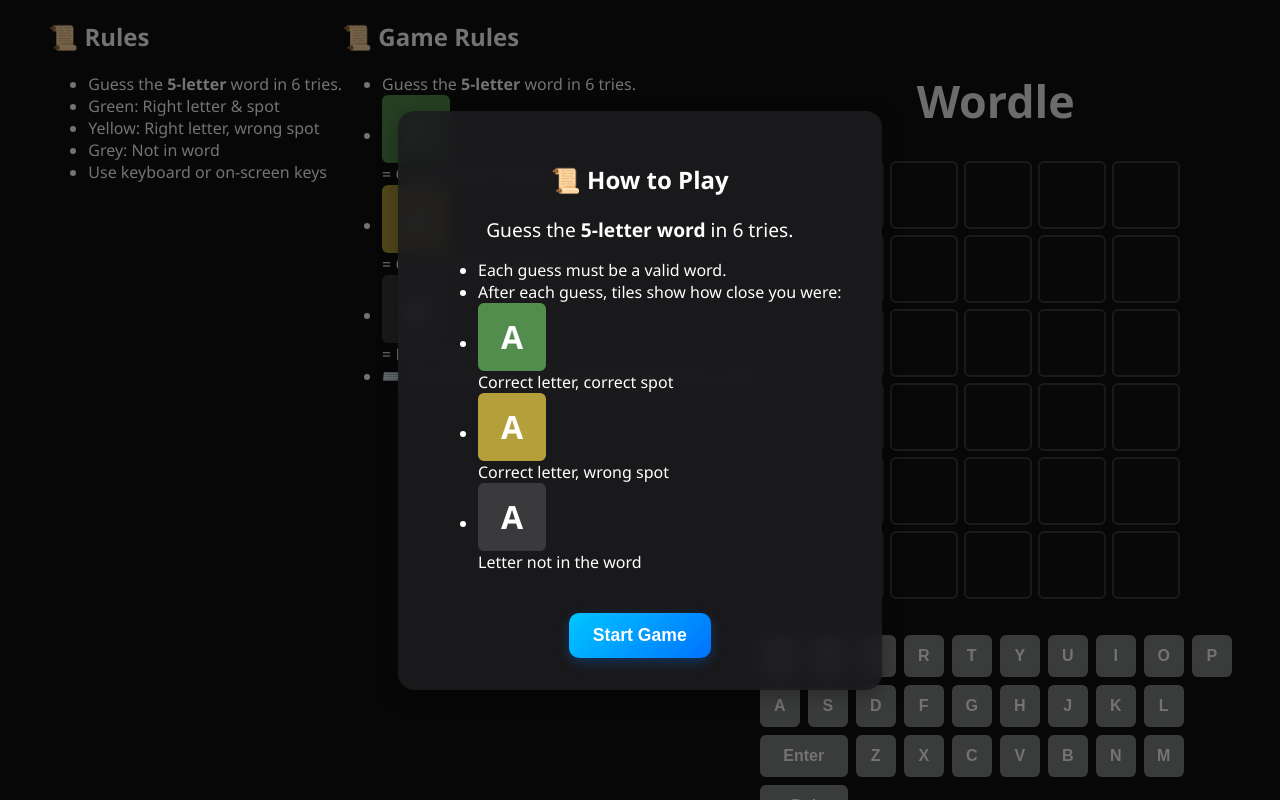
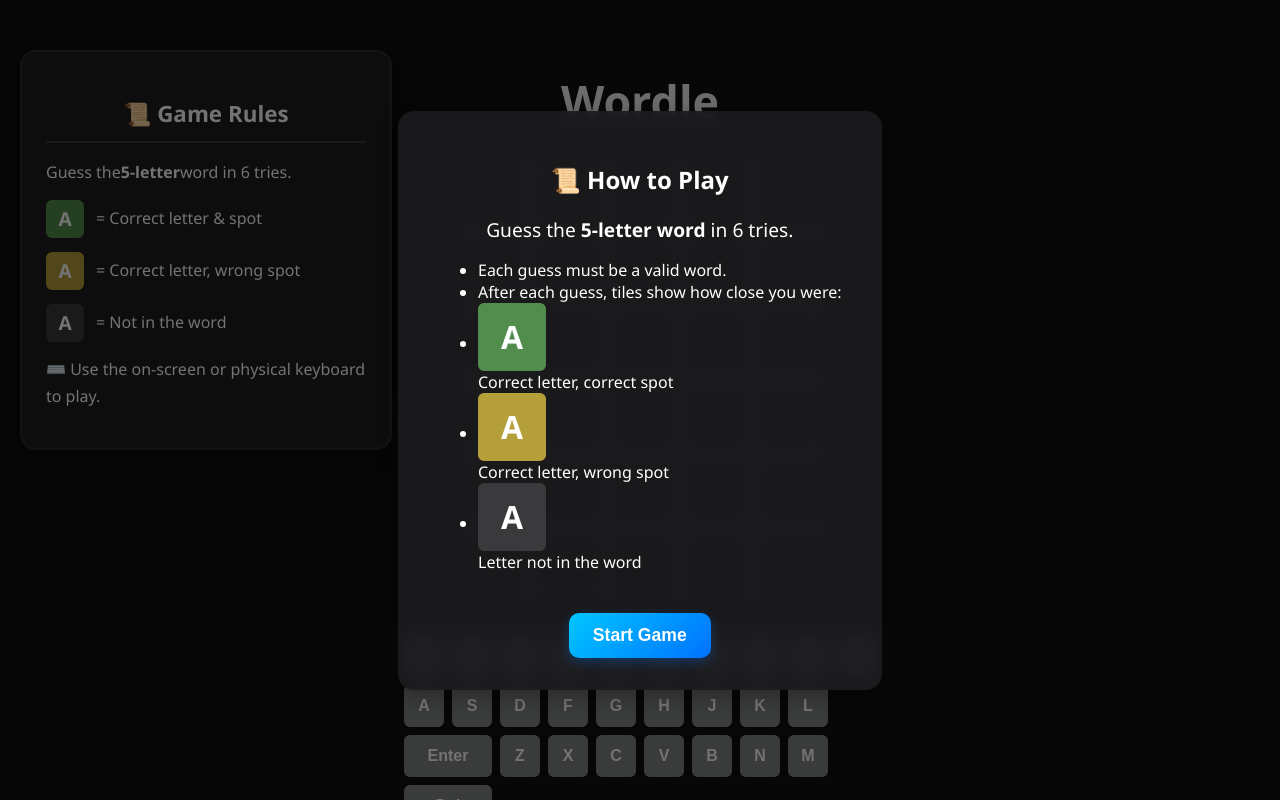
Before and after one commit to Gani2004/WordleByGani, a Flask app: page / in a window 1280 px wide. Run offline with Flask 3, Linux system fonts and the light colour scheme.

Commit message:
Update style.css

```diff
--- a/static/css/style.css
+++ b/static/css/style.css
@@ -1,4 +1,4 @@
-/* ==== Base Reset and Background ==== */
+
 body {
   margin: 0;
   padding: 0;
@@ -11,7 +11,6 @@
   min-height: 100vh;
 }
 
-/* ==== Container and Title ==== */
 .container {
   text-align: center;
   margin-top: 40px;
@@ -23,7 +22,6 @@
   color: #f0f0f0;
 }
 
-/* ==== Game Board ==== */
 .board {
   display: grid;
   grid-template-columns: repeat(5, 64px);
@@ -91,19 +89,16 @@
   background-color: #a5a6a8;
 }
 
-/* Greyed/used key style */
 .key.used-grey {
   background-color: rgba(255, 255, 255, 0.08) !important;
   color: rgba(255, 255, 255, 0.4) !important;
   border: 1px solid rgba(255, 255, 255, 0.05);
 }
 
-/* Extra wide keys */
 .key-wide {
   grid-column: span 2;
 }
 
-/* ==== Error Text ==== */
 .error {
   height: 22px;
   font-size: 0.9rem;
@@ -111,7 +106,6 @@
   margin-bottom: 10px;
 }
 
-/* ==== Popup Styling ==== */
 .popup {
   position: fixed;
   inset: 0;
@@ -185,3 +179,75 @@
   background: linear-gradient(135deg, #0072ff, #00c6ff);
   transform: scale(1.05);
 }
+/* ==== Rules Panel - No Reflection, Clear Graphics ==== */
+.rules-panel {
+  position: fixed;
+  top: 50px;
+  left: 20px;
+  width: 320px;
+  background-color: #1e1e1f; /* Solid dark background */
+  border: 2px solid #2c2c2e;
+  border-radius: 16px;
+  padding: 24px;
+  color: #ffffff;
+  font-size: 1rem;
+  line-height: 1.7;
+  z-index: 100;
+  box-shadow: 0 6px 20px rgba(0, 0, 0, 0.4);
+}
+
+.rules-panel h2 {
+  font-size: 1.4rem;
+  margin-bottom: 1rem;
+  color: #ffffff;
+  text-align: center;
+  border-bottom: 2px solid #3a3a3a;
+  padding-bottom: 8px;
+}
+
+.rules-panel ul {
+  list-style: none;
+  padding-left: 0;
+  margin: 0;
+}
+
+.rules-panel li {
+  margin-bottom: 14px;
+  display: flex;
+  align-items: center;
+  font-weight: 500;
+}
+
+.rules-panel .tile {
+  width: 34px;
+  height: 34px;
+  margin-right: 12px;
+  font-size: 1.2rem;
+  font-weight: bold;
+  border-radius: 6px;
+  display: flex;
+  justify-content: center;
+  align-items: center;
+  color: white;
+}
+
+.rules-panel .green {
+  background-color: #6aaa64;
+  border: 2px solid #6aaa64;
+}
+
+.rules-panel .yellow {
+  background-color: #c9b458;
+  border: 2px solid #c9b458;
+}
+
+.rules-panel .grey {
+  background-color: #787c7e;
+  border: 2px solid #787c7e;
+}
+
+@media (max-width: 768px) {
+  .rules-panel {
+    display: none;
+  }
+}
```
